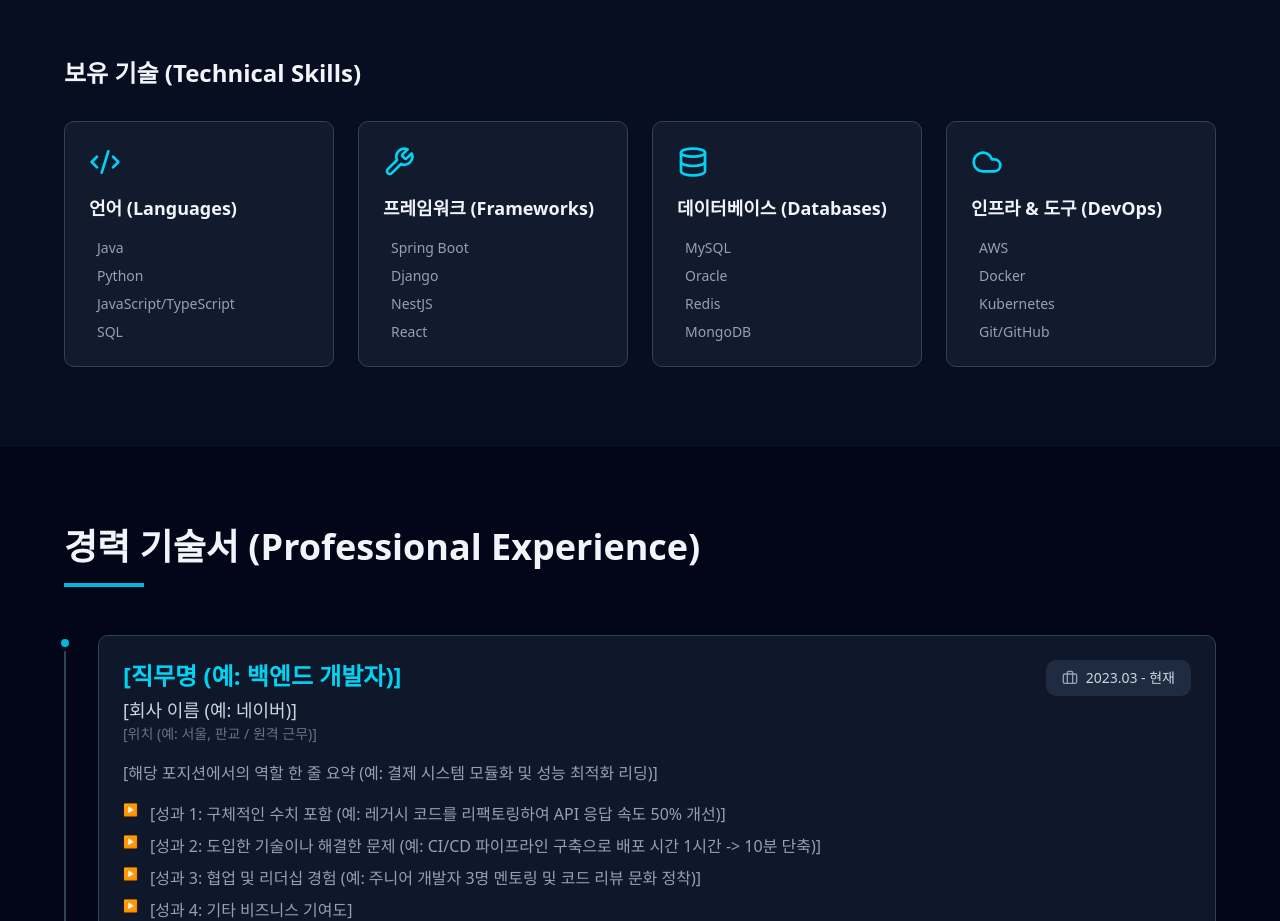
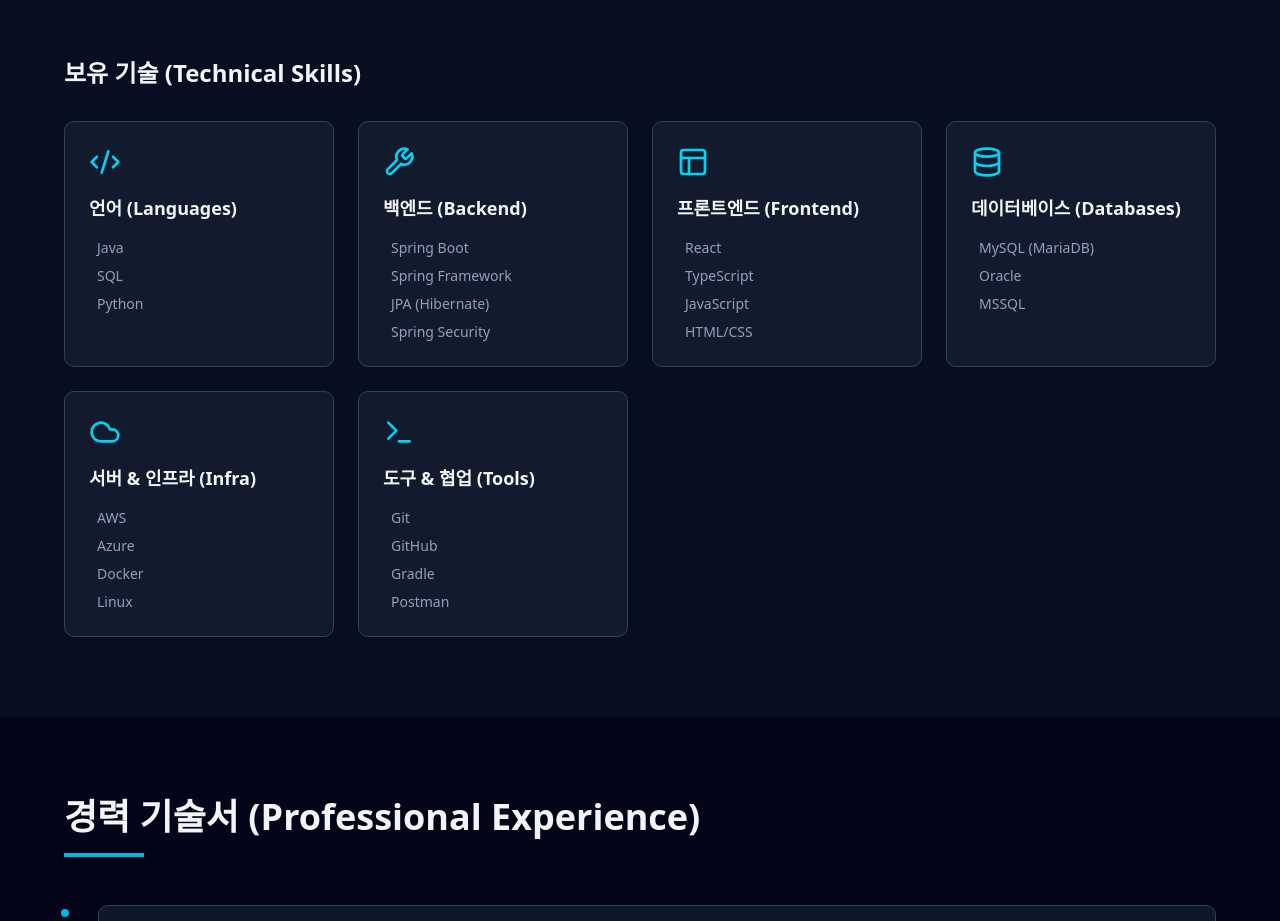
Before and after one commit to LeeRoa/LeeRoa.github.io, a React app: page / in a window 1280 px wide. Shown: the part 1840-2761 px from the top of the page. Built offline with nearby package versions, Linux system fonts and the light colour scheme; the HTML template or start-up script is replaced by a standard one.

Commit message:
Resume 기술 스택 문구 등록 완료

```diff
--- a/src/components/Resume.tsx
+++ b/src/components/Resume.tsx
@@ -1,4 +1,4 @@
-import { GraduationCap, Code2, Database, Cloud, Wrench, BookOpen } from "lucide-react";
+import {GraduationCap, Code2, Database, Cloud, Wrench, BookOpen, Layout, Terminal} from "lucide-react";
 
 // 1. 학력 데이터 (공식 학위)
 const degrees = [
@@ -43,22 +43,32 @@ const skillCategories = [
   {
     icon: Code2,
     title: "언어 (Languages)",
-    skills: ["Java", "Python", "JavaScript/TypeScript", "SQL"]
+    skills: ["Java", "SQL", "Python"]
   },
   {
     icon: Wrench,
-    title: "프레임워크 (Frameworks)",
-    skills: ["Spring Boot", "Django", "NestJS", "React"]
+    title: "백엔드 (Backend)",
+    skills: ["Spring Boot", "Spring Framework", "JPA (Hibernate)", "Spring Security"]
+  },
+  {
+    icon: Layout,
+    title: "프론트엔드 (Frontend)",
+    skills: ["React", "TypeScript", "JavaScript", "HTML/CSS"]
   },
   {
     icon: Database,
     title: "데이터베이스 (Databases)",
-    skills: ["MySQL", "Oracle", "Redis", "MongoDB"]
+    skills: ["MySQL (MariaDB)", "Oracle", "MSSQL"]
   },
   {
     icon: Cloud,
-    title: "인프라 & 도구 (DevOps)",
-    skills: ["AWS", "Docker", "Kubernetes", "Git/GitHub"]
+    title: "서버 & 인프라 (Infra)",
+    skills: ["AWS", "Azure", "Docker", "Linux"]
+  },
+  {
+    icon: Terminal,
+    title: "도구 & 협업 (Tools)",
+    skills: ["Git", "GitHub", "Gradle", "Postman"]
   }
 ];
 
```
Also changed, not shown: 1 other file (tests, documents, lock files or other folders).
